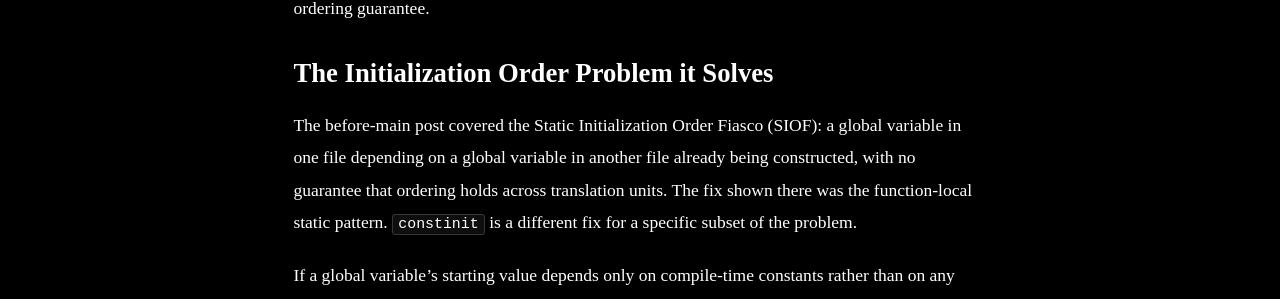
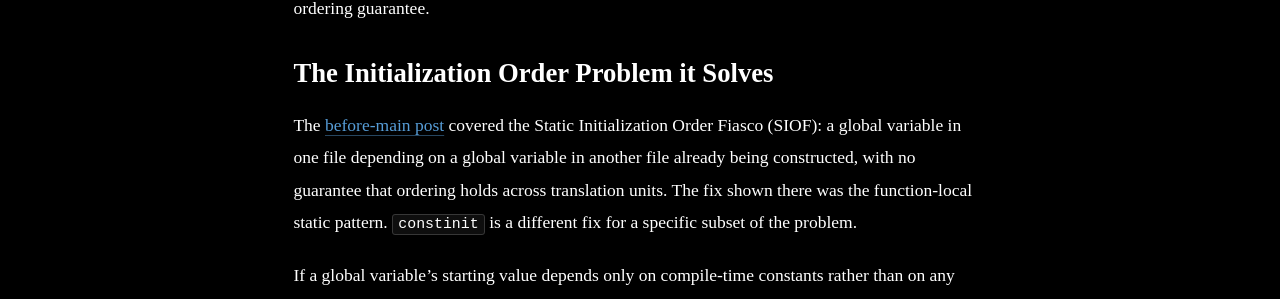
Before and after one commit to Valay17/Portfolio, a Jekyll site: the page built from _posts/2026-09-04-constinit.md, in a window 1280 px wide and 900 px high, scrolled down 2150 px. Shown: the part 112-411 px from the top of the window. Built offline with Jekyll 4.4.1, drawn with Linux system fonts in a browser that asks for light colours; some web fonts are replaced; part of the change alters nothing that is shown.

```diff
--- a/_posts/2026-09-04-constinit.md
+++ b/_posts/2026-09-04-constinit.md
@@ -57,7 +57,7 @@ This distinction matters because constant initialization is guaranteed to happen
 
 ## The Initialization Order Problem it Solves
 
-The before-main post covered the Static Initialization Order Fiasco (SIOF): a global variable in one file depending on a global variable in another file already being constructed, with no guarantee that ordering holds across translation units. The fix shown there was the function-local static pattern. `constinit` is a different fix for a specific subset of the problem.
+The <a href="{{ site.baseurl }}/blog/language/before-main/#global-constructors-and-the-static-initialization-order-fiasco" target="_blank" rel="noopener noreferrer">before-main post</a> covered the Static Initialization Order Fiasco (SIOF): a global variable in one file depending on a global variable in another file already being constructed, with no guarantee that ordering holds across translation units. The fix shown there was the function-local static pattern. `constinit` is a different fix for a specific subset of the problem.
 
 If a global variable's starting value depends only on compile-time constants rather than on any other global's constructor having already run, there is no ordering dependency to worry about. `constinit` expresses that intent and enforces it. The compiler verifies that no dynamic initialization is needed and rejects anything that would introduce a hidden cross-file ordering dependency.
 
```
